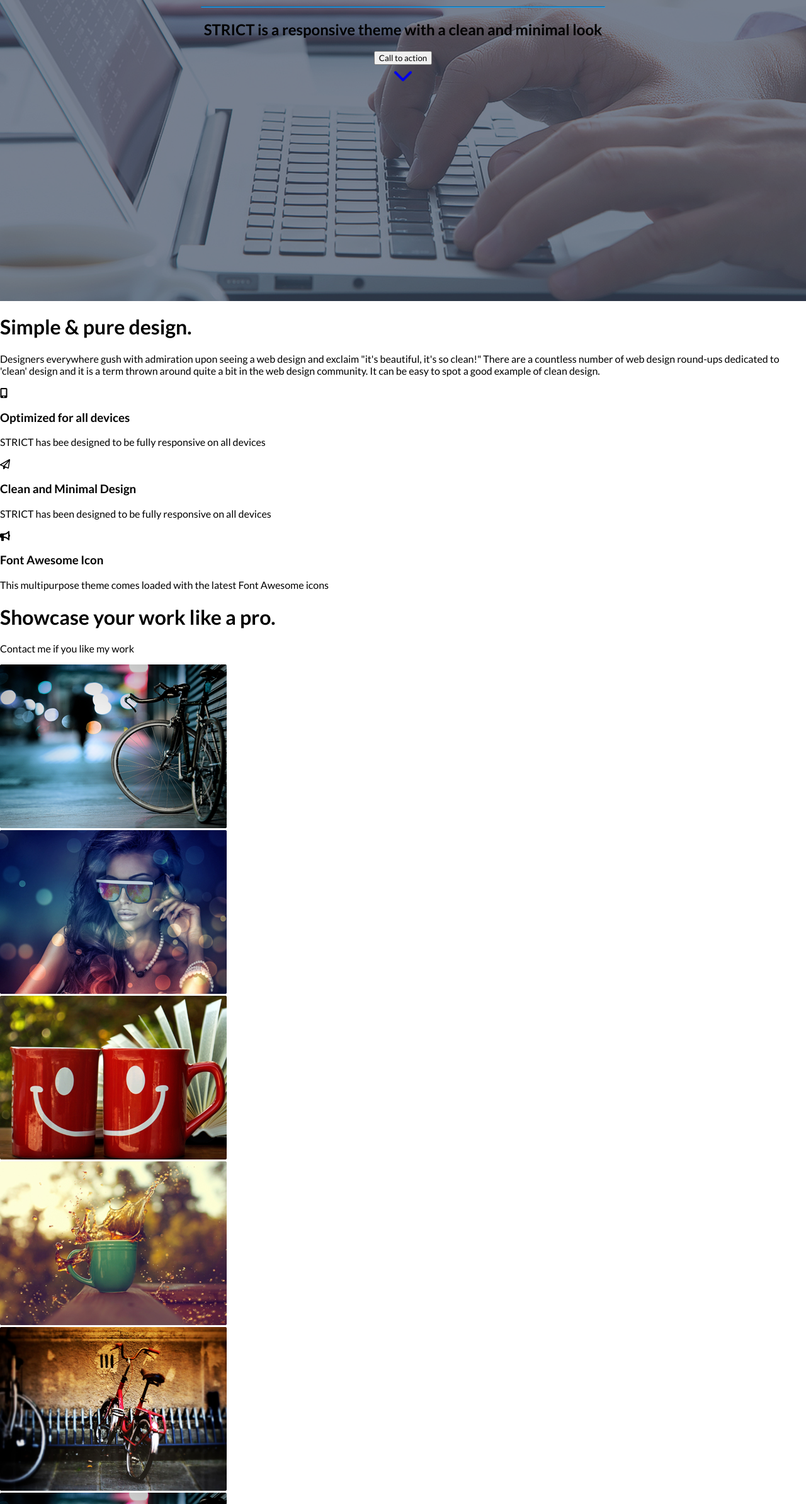
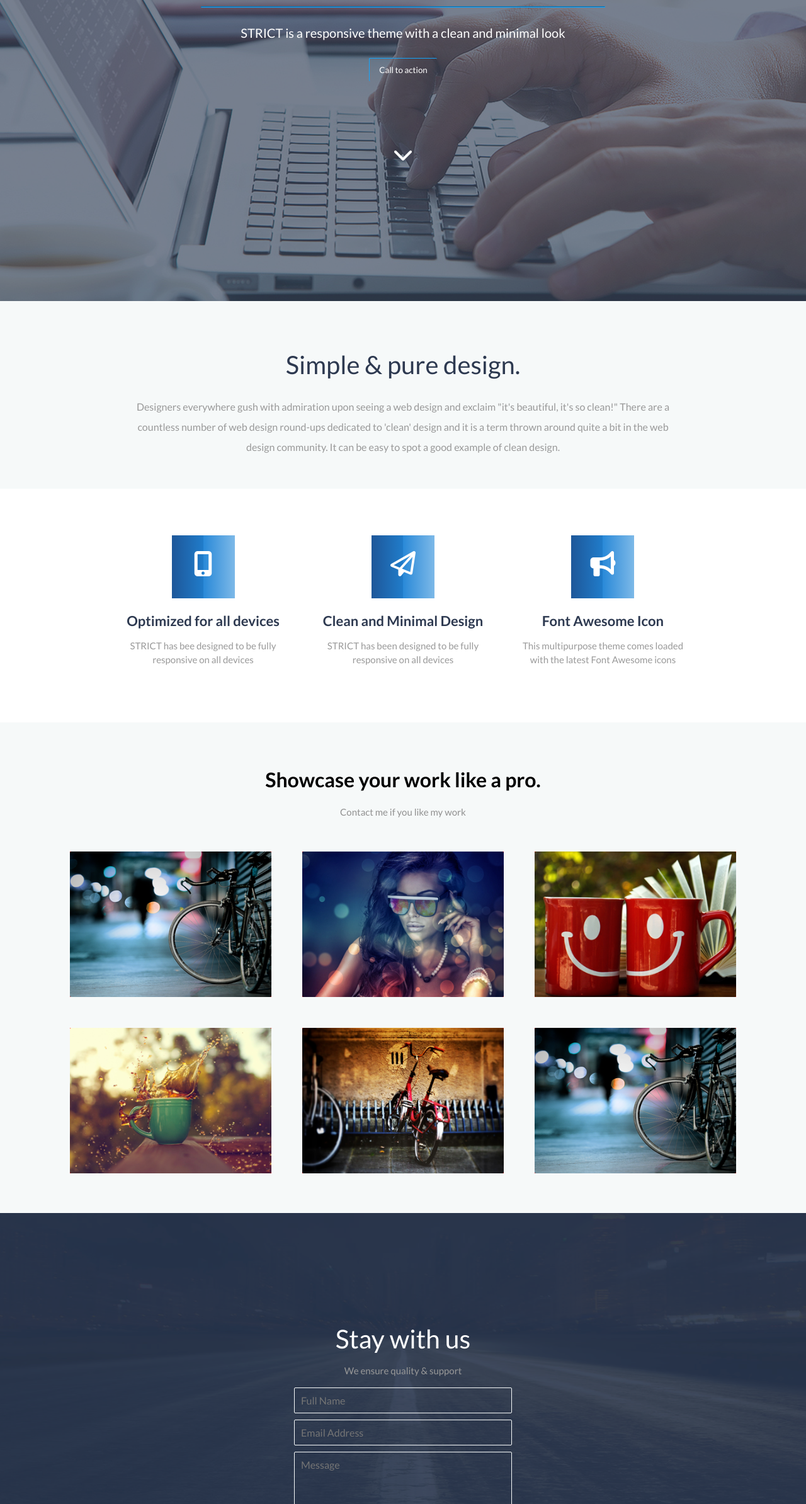
Before and after one commit to makhmudislamov/StrictWebsiteReplication, a plain HTML site: page index.html in a window 1280 px wide. Shown: the part 412-2800 px from the top of the page at 63% size. Drawn offline with Linux system fonts and the light colour scheme.

Commit message:
completed  css

```diff
--- a/css/main.css
+++ b/css/main.css
@@ -32,3 +32,219 @@ body {
     margin: 0 auto;
     width: 50%;
 }
+
+#cta h2 {
+	color: #ffffff;
+	font-size: 20px;
+	font-weight: 400;
+	line-height: 47px;
+	text-align: center;
+}
+
+#cta button {
+	background-color: transparent;
+	border-right: transparent;
+	border-bottom: transparent;
+	border-top: 1px solid #15a4fa;
+	border-left: 1px solid #15a4fa;
+	border-radius: 2px;
+	color: #fff;
+	cursor: pointer;
+	padding: 10px 15px;
+}
+
+#cta a {
+	color: #fff;
+	display: inline-block;
+	margin-top: 100px;
+}
+
+/*info section*/
+#info {
+	background-color: #F6F9F9;
+	padding:50px;
+	text-align: center;
+}
+
+#info h1 {
+	color:  #2d3950;
+	font-size: 40px;
+	font-weight: 400;
+}
+
+#info p {
+	color:  #999999;
+	font-weight: 400;
+	line-height: 32px;
+	margin: 0 auto;
+	width:74%;
+}
+
+/*features section*/
+#features {
+	text-align: center;
+}
+#features .box {
+	display: inline-block;
+	font-weight: 400;
+    margin: 5% 1%;
+    padding:10px;
+    width: 21%;
+}
+#features .iconBox{
+	background: linear-gradient(to right,  #1e5799 0%, #207cca 50%, #2989d8 50%, #7db9e8 100%);
+	height: 100px;
+	margin: 0 auto;
+	width: 100px;
+}
+
+#features i {
+	color: #fff;
+	display: block;
+	font-size: 40px;
+	padding-top: 25px;
+	width: 100%;
+}
+
+#features h3 {
+	color: #2d3950;
+	font-size: 22px;
+	margin-bottom: 3%;
+}
+
+#features p {
+	color: #999999;
+	font-size: 15px;
+	font-weight: 400;
+	line-height: 22px;
+}
+
+.fa-mobile {
+	font-size: 55px;
+}
+
+.fa-paper-plane-o {
+	padding-top: 30px;
+}
+
+.fa-bullhorn {
+	font-size: 50px;
+}
+
+/*work section*/
+#work {
+	background-color: #f6f9f9;
+	font-weight: 400;
+    padding: 50px 0;
+    text-align: center;
+}
+
+#work h3 {
+	color: #2d3950;
+	font-size: 41px;
+	margin:0;
+}
+
+#work p {
+	color: #909090;
+	font-size: 15px;
+	line-height: 23px;
+	text-align: center;
+}
+
+#work .box {
+	display: inline-block;
+    font-weight: 400;
+    margin: 2% 1% 0%;
+    padding:10px;
+    width: 25%;
+}
+
+#work img {
+	background-color: red;
+	height: 100%;
+	width:100%;
+}
+
+/*contact section*/
+#contact {
+	background-image: url(../img/bg2.png);
+	background-position: 50%;
+	height: 500px;
+	padding: 100px;
+	text-align: center;
+}
+
+#contact h3 {
+	color:  #ffffff;
+	font-size: 41px;
+	font-weight: 400;
+	margin: 7% 0 0;
+}
+
+#contact p {
+	color: #999999;
+	font-size: 15px;
+	font-weight: 400;
+	line-height: 23px;
+}
+
+form > input,
+form > textarea {
+	background-color: transparent;
+	border-radius: 2px;
+	border: 1px solid #f6f9f9;
+	color: #fff;
+	display: block;
+	font-size: 16px;
+	margin: 10px auto;
+	padding: 10px;
+	width: 30%;
+}
+
+form span {
+	color:  #fff;
+	font-size: 16px;
+	font-weight: 400;
+}
+
+form button {
+	background-color: transparent;
+	border: 1px solid #15a4fa;
+	border-radius: 2px;
+	color: #fff;
+	cursor: pointer;
+	margin: 25px 0 0 50px;
+	padding: 10px 25px;
+}
+
+/*footer*/
+.footer {
+	background-color: #F6F9F9;
+    padding: 10px;
+    height: 50px;
+    padding-left:50px;
+}
+
+.footer p {
+	float: left;
+	margin-left: 75px;
+}
+
+#socialMedia {
+	float: right;
+	margin: 20px 75px 0 0;
+}
+
+#socialMedia a {
+	border-radius: 2px;
+	background-color:  #15a4fa;
+	color: white;
+	margin: 5px;
+	padding: 7px;
+	text-decoration: none;
+}
+
+#socialMedia a:first-child {
+	padding: 7px 9px;
+}
```
